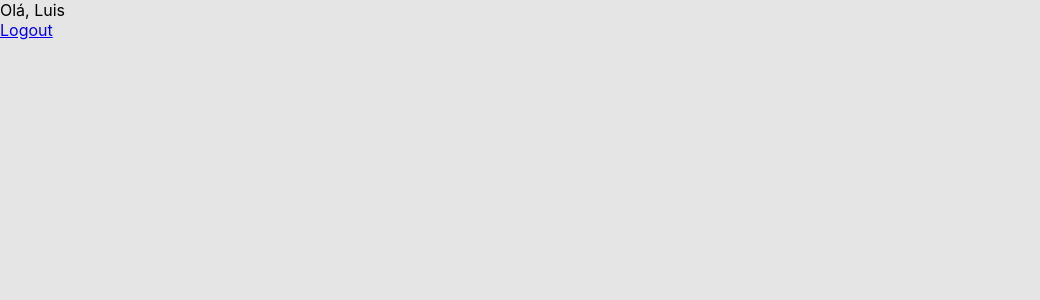
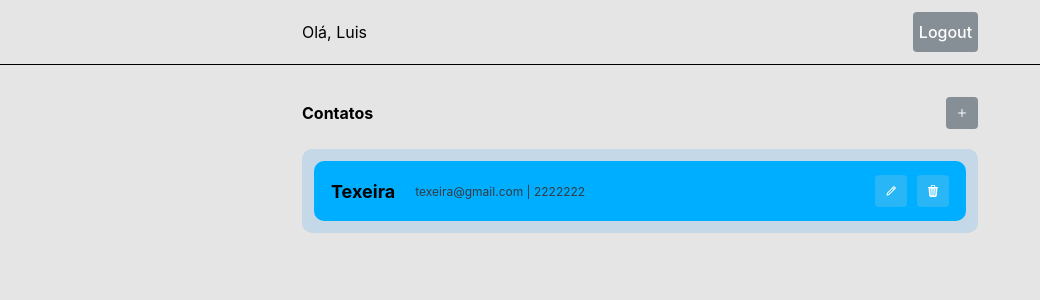
Before and after one commit to LuisGHM/Kenzie-fullstack-challenge-Front-LuisGHM, a React (Vite) app: page /home in a window 1280 px wide. Shown: the top 300 px of the page, without its empty margins (0-1040 px from the left). Built offline with nearby package versions, Linux system fonts and the light colour scheme.

Commit message:
STYLE(home page) Added home page styles

```diff
--- a/package.json
+++ b/package.json
@@ -16,6 +16,7 @@
     "react": "^18.2.0",
     "react-dom": "^18.2.0",
     "react-hook-form": "^7.49.3",
+    "react-icons": "^5.0.1",
     "react-router-dom": "^6.21.3",
     "sass": "^1.70.0",
     "zod": "^3.22.4"
--- /dev/null
+++ b/src/components/ContactsList/ContactCard/index.jsx
@@ -0,0 +1,20 @@
+import { BiPencil } from "react-icons/bi";
+import { BsFillTrash3Fill } from "react-icons/bs"
+import styles from "./style.module.scss"
+
+export const ContactCard = () => {
+    return (
+        <>
+            <div className={`${styles.card}`}>
+                <div className={`${styles.cardHeader}`}>
+                    <h1>Texeira</h1>
+                    <h3 className={`headline grey2`}>texeira@gmail.com | 2222222</h3>
+                </div>
+                <div className={`${styles.btns}`}>
+                    <button className={`${styles.btn} btn blue`}><BiPencil/></button>
+                    <button className={`${styles.btn} btn blue`}><BsFillTrash3Fill/></button>
+                </div>
+            </div>
+        </>
+    )
+}
--- /dev/null
+++ b/src/components/ContactsList/ContactCard/style.module.scss
@@ -0,0 +1,36 @@
+.card{
+    background-color: var(--color-primary-focus);
+    display: flex;
+    justify-content: space-between;
+    align-items: center;
+    padding: 14px 17px;
+    border-radius: 10px;
+}
+
+.cardHeader{
+    display: flex;
+    flex-direction: column;
+}
+
+.btn{
+    max-width: 32px;
+    max-height: 32px;
+    display: flex;
+    align-items: center;
+    justify-content: center;
+    color: white;
+}
+
+.btns{
+    display: flex;
+    gap: 10px;
+}
+
+@media (min-width: 470px) {
+    .cardHeader{
+        flex-direction: row;
+        justify-content: space-between;
+        align-items: center;
+        gap:20px;
+    }
+}
--- /dev/null
+++ b/src/components/ContactsList/index.jsx
@@ -0,0 +1,19 @@
+import React, { useContext } from "react";
+import { FiPlus } from "react-icons/fi";
+import styles from "./style.module.scss"
+import { ContactCard } from "./ContactCard";
+
+export const ContactList = () => {
+
+   return (
+      <div className="container">
+         <div className={`${styles.headerSection}`}>
+            <h1 className="title2">Contatos</h1>
+            <button className={`${styles.btn} btn grey`}><FiPlus/></button>
+         </div>
+         <ul className={`${styles.section} container`}>
+            <ContactCard/>
+         </ul>
+      </div>
+   );
+};
--- /dev/null
+++ b/src/components/ContactsList/style.module.scss
@@ -0,0 +1,21 @@
+.btn{
+    max-width: 32px;
+    max-height: 32px;
+    display: flex;
+    align-items: center;
+    justify-content: center;
+    color: white;
+}
+
+.headerSection{
+    display: flex;
+    justify-content: space-between;
+    align-items: center;
+    margin-top: 20px;
+    margin-bottom: 20px;
+}
+
+.section{
+    background: #c4d8e7;
+    border-radius: 10px;
+}
--- a/src/components/form/LoginForm/index.jsx
+++ b/src/components/form/LoginForm/index.jsx
@@ -21,7 +21,7 @@ export const LoginForm = () => {
                 <Input className={`input`} type="email" label={"Email"} placeholder="Digite aqui seu email"  {...register("email")} error={errors.email}/>
                 <Input className={`input`} type="password" label={"Senha"} placeholder="Digite aqui sua senha"  {...register("password")} error={errors.password}/>
                 <button className={`btn`} type="submit">Entrar</button>
-                <span className={`alignCenter`}>Ainda não possui uma conta?</span>
+                <span className={`headline bold grey2 alignCenter`}>Ainda não possui uma conta?</span>
                 <Link className={`btn grey`} to="/register">Cadastrar-se</Link>
             </form>
         </div>
--- a/src/components/header/HomeHeader/index.jsx
+++ b/src/components/header/HomeHeader/index.jsx
@@ -1,11 +1,12 @@
 import { Link } from "react-router-dom"
+import styles from "./style.module.scss"
 
 export const HomeHeader = () => {
     return (
-        <header>
-            <div>
+        <header className={`${styles.line}`}>
+            <div className={`${styles.header} container`}>
                 <h3>Olá, Luis</h3>
-                <Link to={"/"}>Logout</Link>
+                <Link className={`${styles.btn} btn grey`} to={"/"}>Logout</Link>
             </div>
         </header>
     )
--- /dev/null
+++ b/src/components/header/HomeHeader/style.module.scss
@@ -0,0 +1,18 @@
+.header{
+    display: flex;
+    justify-content: space-between;
+    align-items: center;
+    margin-bottom: 20px;
+    margin-top: 20px;
+    padding: 10px;
+}
+
+.btn{
+    max-width: 65px;
+    font-size: 1rem;
+    background-color: var(--color-primary);
+}
+
+.line{
+    border-bottom: 1px solid black;
+}
--- a/src/pages/HomePage/index.jsx
+++ b/src/pages/HomePage/index.jsx
@@ -1,3 +1,4 @@
+import { ContactList } from "../../components/ContactsList"
 import { HomeHeader } from "../../components/header/HomeHeader"
 
 
@@ -6,7 +7,7 @@ export const HomePage = () => {
         <>
             <HomeHeader/>
             <main>
-
+                <ContactList/>
             </main>
         </>
     )
--- a/src/styles/button.scss
+++ b/src/styles/button.scss
@@ -50,4 +50,12 @@
             background-color: var(--grey-3);
         }
     }
+
+    &.blue{
+        background-color: var(--color-primary);
+
+        &:hover{
+            background-color: var(--color-primary-negative);
+        }
+    }
 }
--- a/src/styles/global.scss
+++ b/src/styles/global.scss
@@ -1,7 +1,7 @@
 :root{
     --color-primary: #29b6f6;
     --color-primary-focus: #00aeff;
-    --color-primary-negative: #184255;
+    --color-primary-negative: #2980a8;
 
     --white: #FFF;
     --black: #000000;
--- a/src/styles/typograph.scss
+++ b/src/styles/typograph.scss
@@ -1,3 +1,36 @@
+.title1, h1{
+    font-weight: bold;
+    font-size: 1.125rem;
+}
+
+.title2, h2{
+    font-weight: bold;
+    font-size: 1rem;
+}
+
+.headline{
+    font-weight: normal;
+    font-size: .75rem;
+    color: var(--grey-0);
+
+    &.bold{
+        font-weight: bold;
+    }
+
+    &.grey1{
+        color: var(--grey-1);
+    }
+
+    &.grey2{
+        color: var(--grey-2);
+    }
+}
+
+.paragraph{
+    font-weight: normal;
+    font-size: 1rem;
+}
+
 .alignCenter{
     align-self: center;
 }
```
Also changed, not shown: 1 other file (tests, documents, lock files or other folders).
